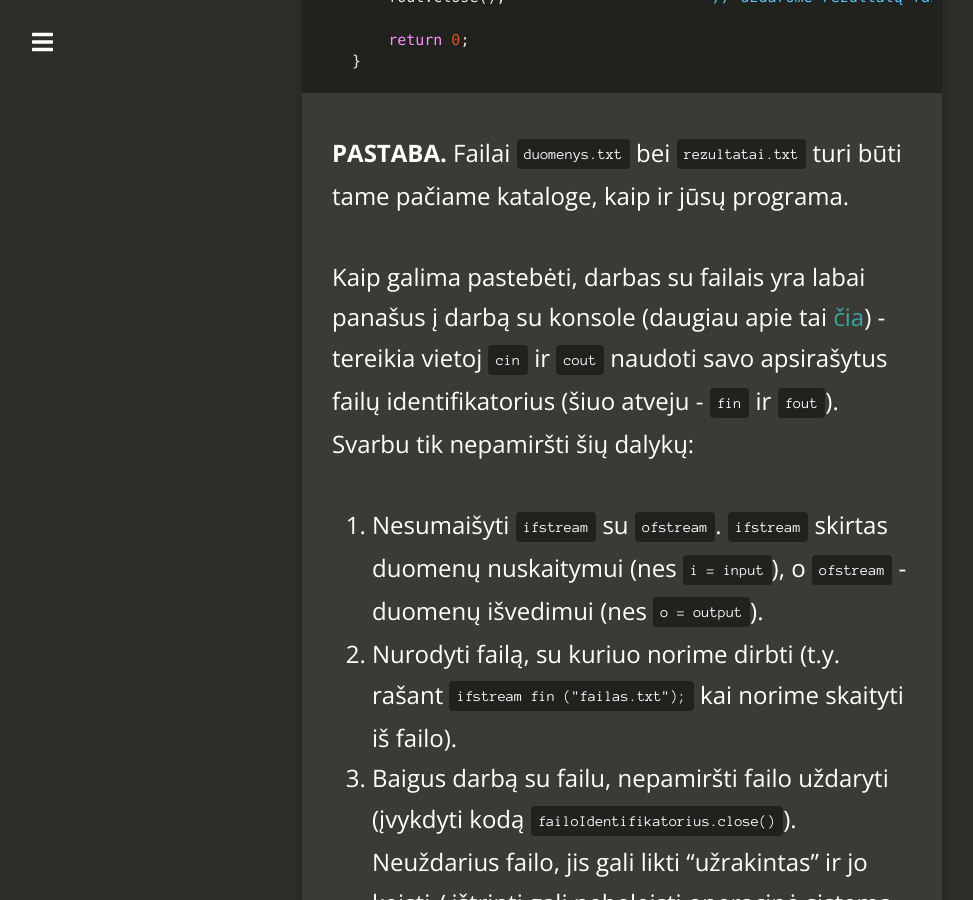
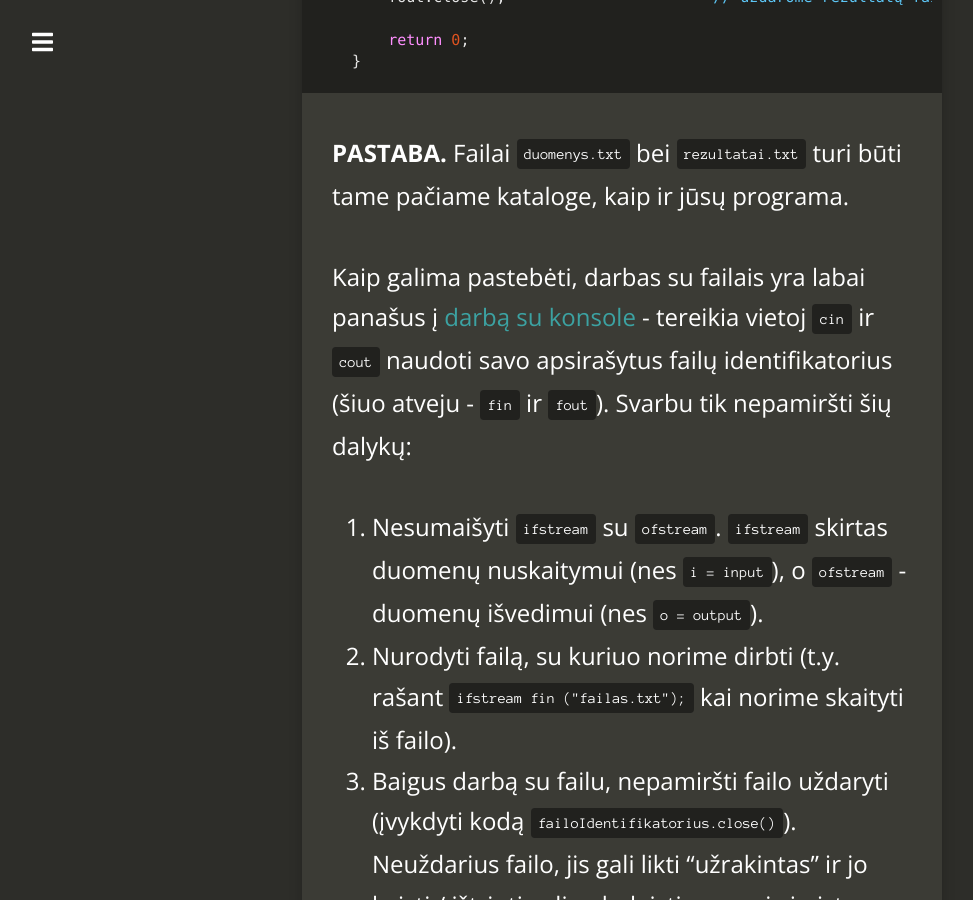
Before and after one commit to vstrimaitis/siom-cpp, a Jekyll site: the page built from _posts/2018-04-14-darbas-su-failais.md, in a window 1280 px wide and 900 px high, scrolled down 2169 px. Shown: the whole window, without its empty margins (18-991 px from the left). Built offline with Jekyll 4.4.1, drawn with Linux system fonts in a browser that asks for light colours; nearby versions of some CDN libraries.

Commit message:
Fixed link

```diff
--- a/_posts/2018-04-14-darbas-su-failais.md
+++ b/_posts/2018-04-14-darbas-su-failais.md
@@ -52,7 +52,7 @@
 
 **PASTABA.** Failai `duomenys.txt` bei `rezultatai.txt` turi būti tame pačiame kataloge, kaip ir jūsų programa.
 
-Kaip galima pastebėti, darbas su failais yra labai panašus į darbą su konsole (daugiau apie tai [čia]({{ site.baseurl }}{% post_url 2018-02-10-darbas-su-konsole %})) - tereikia vietoj `cin` ir `cout` naudoti savo apsirašytus failų identifikatorius (šiuo atveju - `fin` ir `fout`). Svarbu tik nepamiršti šių dalykų:
+Kaip galima pastebėti, darbas su failais yra labai panašus į [darbą su konsole]({{ site.baseurl }}{% post_url 2018-02-10-darbas-su-konsole %}) - tereikia vietoj `cin` ir `cout` naudoti savo apsirašytus failų identifikatorius (šiuo atveju - `fin` ir `fout`). Svarbu tik nepamiršti šių dalykų:
 1. Nesumaišyti `ifstream` su `ofstream`. `ifstream` skirtas duomenų nuskaitymui (nes `i = input`), o `ofstream` - duomenų išvedimui (nes `o = output`).
 1. Nurodyti failą, su kuriuo norime dirbti (t.y. rašant `ifstream fin ("failas.txt");` kai norime skaityti iš failo).
 1. Baigus darbą su failu, nepamiršti failo uždaryti (įvykdyti kodą `failoIdentifikatorius.close()`). Neuždarius failo, jis gali likti "užrakintas" ir jo keisti / ištrinti gali nebeleisti operacinė sistema.
```
